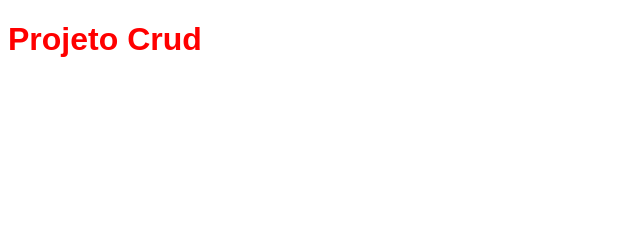
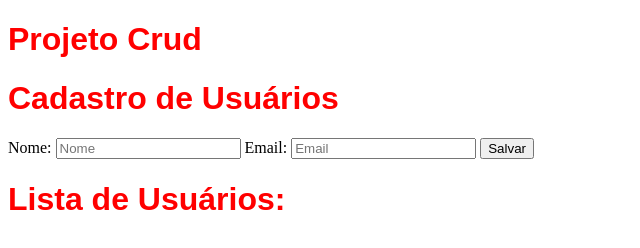
Before and after one commit to ranyelsonneres/GPE01N40061_2---EXTENSAO---PROGRAMACAO-PARA-WEB, a website: page Projeto-Crud/public/index.html in a window 1280 px wide. Shown: the whole page, without its empty margins (0-640 px from the left). Drawn offline with Linux system fonts and the light colour scheme.

Commit message:
Update index.html

```diff
--- a/Projeto-Crud/public/index.html
+++ b/Projeto-Crud/public/index.html
@@ -8,5 +8,21 @@
 </head>
 <body>
     <h1>Projeto Crud</h1>
+
+    <h1>Cadastro de Usuários</h1>
+
+    <form id="user-form">
+        <label for="nome">Nome:</label>
+        <input type="text" id="nome" placeholder="Nome" required>
+        <label for="email">Email:</label>
+        <input type="text" id="email" placeholder="Email" required>
+
+        <button type="submit">Salvar</button>
+    </form>
+
+    <h1>Lista de Usuários:</h1>
+    <ul id="user-list"></ul>
+
+    <script src="app.js"></script>
 </body>
 </html>
```
